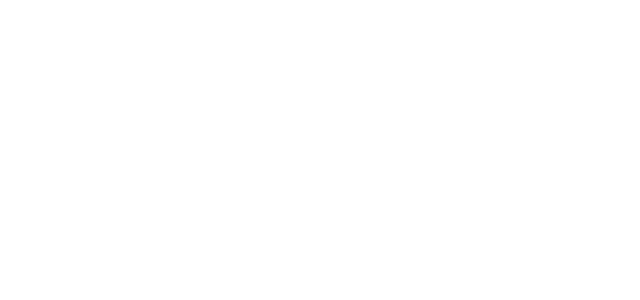
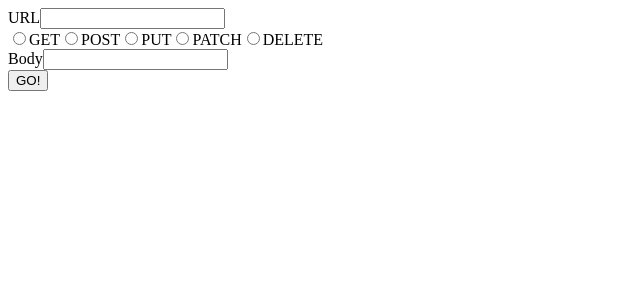
Before and after one commit to BPerardACLRepos/lab04-resty, a React app: page / in a window 1280 px wide. Shown: the top 300 px of the page, without its empty margins (0-640 px from the left). Built offline with nearby package versions, Linux system fonts and the light colour scheme.

Commit message:
update errors in fetch and remove console.logs

```diff
--- a/src/components/Controls.jsx
+++ b/src/components/Controls.jsx
@@ -5,70 +5,84 @@ const Controls = ({
     url,
     method,
     body,
+    onChange,
+    handleSubmit,
 }) => (
-    <form onSubmit={onSubmit}>
-        <input
+    <form onSubmit={handleSubmit}>
+        <div>
+            URL<input
                 name="url"
-            required="true"
+                required={true}
                 type="url"
                 value={url}
-            onChange={onURLChange}
+                onChange={onChange}
             />
+        </div>
+        <div>
             <label>
                 <input
                     name="method"
-                required="true"
+                    required={true}
                     type="radio"
                     value="GET"
-                onChange={onMethodChange}
-                checked={method === this.value}
+                    onChange={onChange}
+                    checked={method === 'GET'}
                 />
+                GET
             </label>
             <label>
                 <input
                     name="method"
-                required="true"
+                    required={true}
                     type="radio"
                     value="POST"
-                onChange={onMethodChange}
-                checked={method === this.value}
+                    onChange={onChange}
+                    checked={method === 'POST'}
                 />
+                POST
             </label>
             <label>
                 <input
                     name="method"
-                required="true"
+                    required={true}
                     type="radio"
                     value="PUT"
-                onChange={onMethodChange}
-                checked={method === this.value}
+                    onChange={onChange}
+                    checked={method === 'PUT'}
                 />
-        </label><label>
-            <input
-                name="method"
-                required="true"
-                type="radio"
-                value="PATCH"
-                onChange={onMethodChange}
-                checked={method === this.value}
-            />
+                PUT
             </label>
             <label>
                 <input
                     name="method"
-                required="true"
+                    required={true}
+                    type="radio"
+                    value="PATCH"
+                    onChange={onChange}
+                    checked={method === 'PATCH'}
+                />
+                PATCH
+            </label>
+            <label>
+                <input
+                    name="method"
+                    required={true}
                     type="radio"
                     value="DELETE"
-                onChange={onMethodChange}
-                checked={method === this.value}
+                    onChange={onChange}
+                    checked={method === 'DELETE'}
                 />
+                DELETE
             </label>
-        <input
+        </div>
+        <div>
+            Body<input
                 name="body"
                 type="text"
                 value={body}
-            onChange={onBodyChange}
+                onChange={onChange}
             />
+        </div>
         <button aria-label="make-fetch">GO!</button>
     </form>
 );
@@ -76,7 +90,9 @@ const Controls = ({
 Controls.propTypes = {
     url: PropTypes.string.isRequired,
     method: PropTypes.string.isRequired,
-    body: PropTypes.string.isRequired
+    body: PropTypes.string.isRequired,
+    onChange: PropTypes.func.isRequired,
+    handleSubmit: PropTypes.func.isRequired
 }
 
 export default Controls;
--- a/src/containers/Resty.jsx
+++ b/src/containers/Resty.jsx
@@ -1,4 +1,5 @@
 import React, { Component } from 'react';
+import Controls from '../components/Controls';
 import fetch from '../services/apiUtils';
 
 export default class Resty extends Component {
@@ -7,19 +8,48 @@ export default class Resty extends Component {
         url: '',
         method: '',
         body: '',
-        response: '',
-        history: '',
+        apiResponse: '',
+        history: [],
     }
 
     // on controls submit > fetch(params) > response > render response & history
+    handleSubmit = async (e) => {
+        e.preventDefault();
+
+        this.setState({ loading: true });
+
+        const apiResponse = await fetch(this.state);
+
+        this.setState({
+            loading: false,
+            apiResponse,
+            history: [...this.state.history, { method: this.state.method, url: this.state.url }]
+        })
+
+        console.log(this.state, 'DONE');
+    };
 
     // handle change controls for url, method, body
+    onChange = ({ target }) => {
+        this.setState({
+            [target.name]: target.value
+        })
+        console.log(target.name, target.value, this.state, 'onChange');
+    };
 
     // on change for history and return
 
     render() {
+        const { url, method, body } = this.state;
         return (
             <>
+                <Controls
+                    url={url}
+                    method={method}
+                    body={body}
+                    onChange={this.onChange}
+                    handleSubmit={this.handleSubmit}
+                />
             </>
         );
     }
--- a/src/services/apiUtils.js
+++ b/src/services/apiUtils.js
@@ -3,8 +3,9 @@ export default async function ({
     method,
     body = null,
 }) {
+
     const myInit = {
-        method: method,
+        method,
     }
 
     if (method === 'PUT' || method === 'POST' && body) {
@@ -12,5 +13,6 @@ export default async function ({
     }
 
     const res = await fetch(url, myInit);
-    return res.json();
+    const json = res.json();
+    return json;
 }
```
Also changed, not shown: src/components/RenderResponse.jsx (added). Lines whose indentation alone changed are shown as unchanged.
